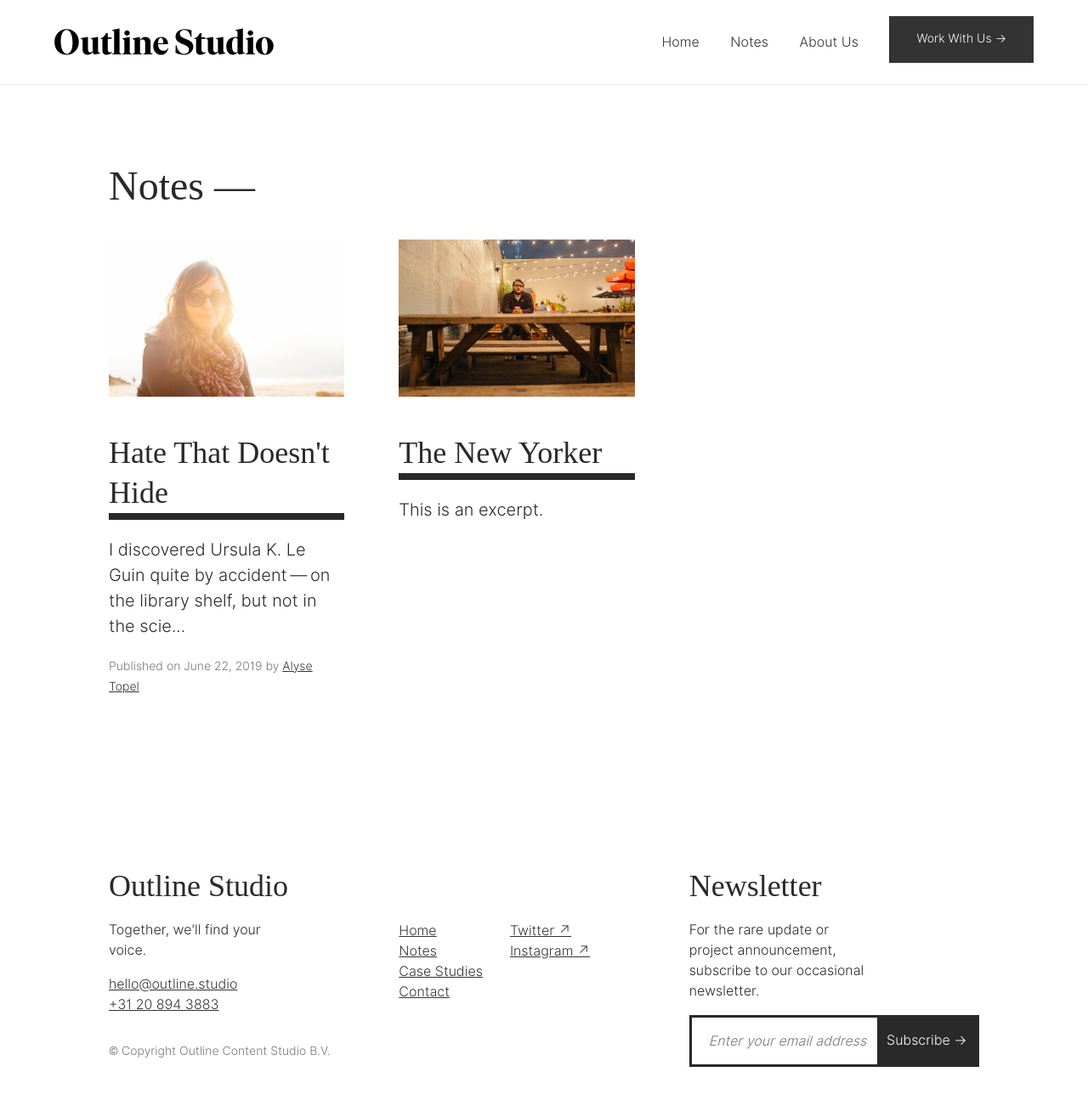
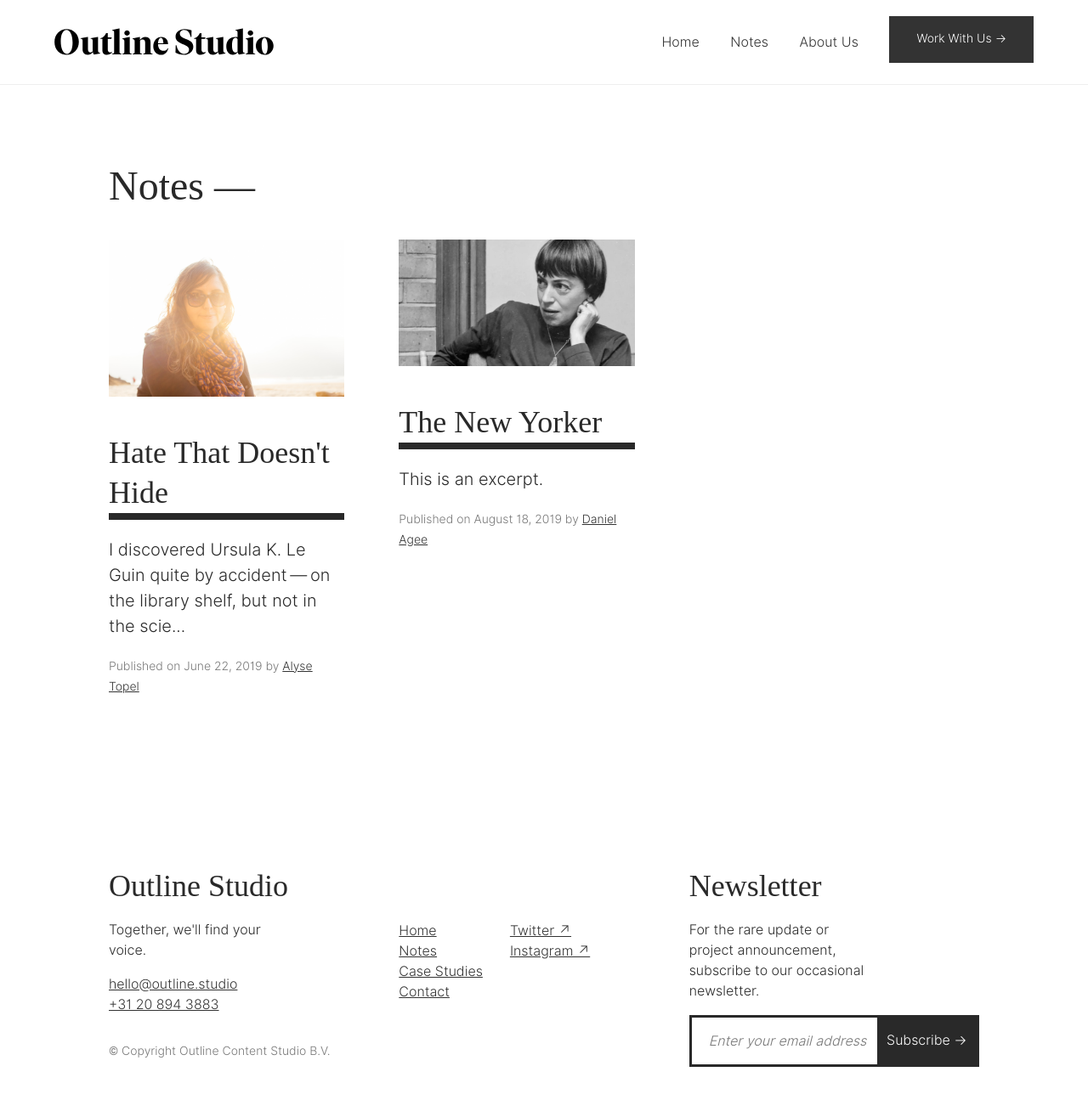
Before and after one commit to aarongilmore/outline-studio, a Jekyll site: the page built from notes.md, in a window 1280 px wide and 1328 px high. Shown: the top 1295 px of the window at 85% size. Built offline with Jekyll 4.4.1, drawn with Linux system fonts in a browser that asks for light colours; nearby versions of some CDN libraries; some web fonts are replaced.

Commit message:
Updated The New Yorker

```diff
--- a/_notes/the-new-yorker.markdown
+++ b/_notes/the-new-yorker.markdown
@@ -1,8 +1,8 @@
 ---
 title: The New Yorker
 date: 2019-08-18 17:34:00 +02:00
-author: Daniel
-cover_image: "/uploads/DSCF6097-1.jpg"
+author: Daniel Agee
+cover_image: "/uploads/image.jpg"
 excerpt: This is an excerpt.
 ---
 
```
